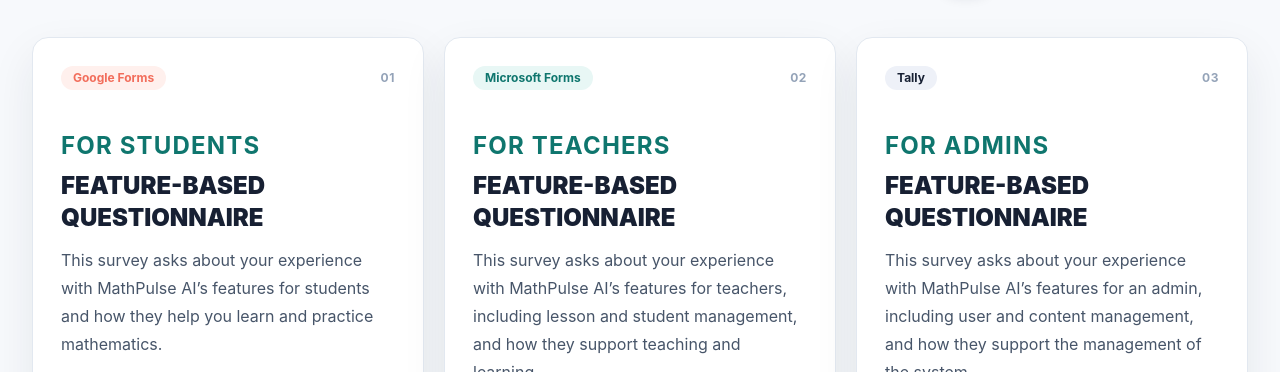
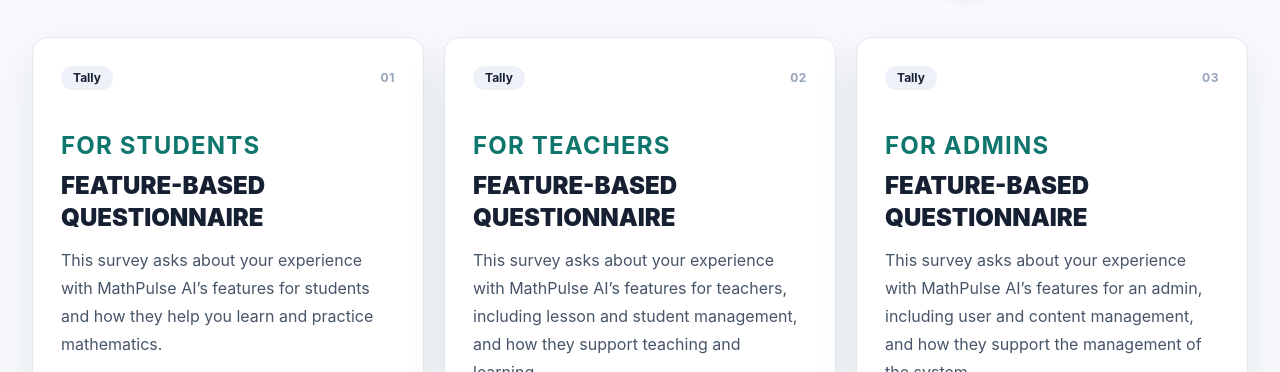
Before and after one commit to superfaize/survey-site, a plain HTML site: page index.html in a window 1280 px wide. Shown: the part 728-1100 px from the top of the page. Drawn offline with nearby package versions, Linux system fonts and the light colour scheme.

Commit message:
change tags to tally

```diff
--- a/index.html
+++ b/index.html
@@ -160,8 +160,7 @@
                 <article class="survey-card rounded-2xl border border-slate-200 bg-white p-7 shadow-soft"
                     data-category="student">
                     <div class="flex items-center justify-between gap-4">
-                        <span class="rounded-full bg-[#fff0ed] px-3 py-1 text-xs font-bold text-coral">Google
-                            Forms</span>
+                        <span class="rounded-full bg-[#eef1f8] px-3 py-1 text-xs font-bold text-ink">Tally</span>
                         <span class="text-xs font-bold uppercase tracking-wider text-slate-400">01</span>
                     </div>
                     <div class="mt-10">
@@ -180,8 +179,8 @@
                 <article class="survey-card rounded-2xl border border-slate-200 bg-white p-7 shadow-soft"
                     data-category="teacher">
                     <div class="flex items-center justify-between gap-4">
-                        <span class="rounded-full bg-[#e8f7f5] px-3 py-1 text-xs font-bold text-teal">Microsoft
-                            Forms</span>
+                                                <span class="rounded-full bg-[#eef1f8] px-3 py-1 text-xs font-bold text-ink">Tally</span>
+
                         <span class="text-xs font-bold uppercase tracking-wider text-slate-400">02</span>
                     </div>
                     <div class="mt-10">
```
